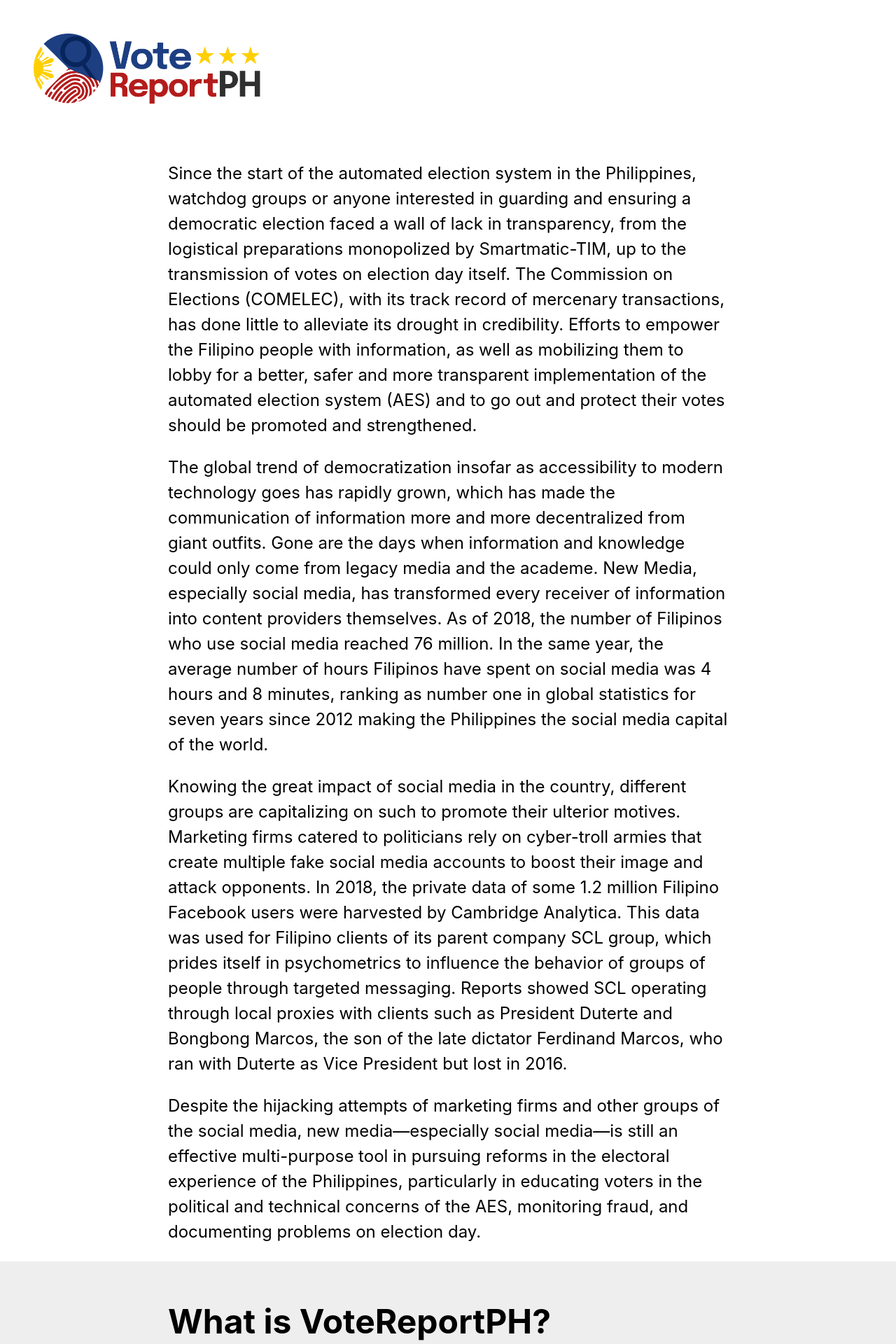
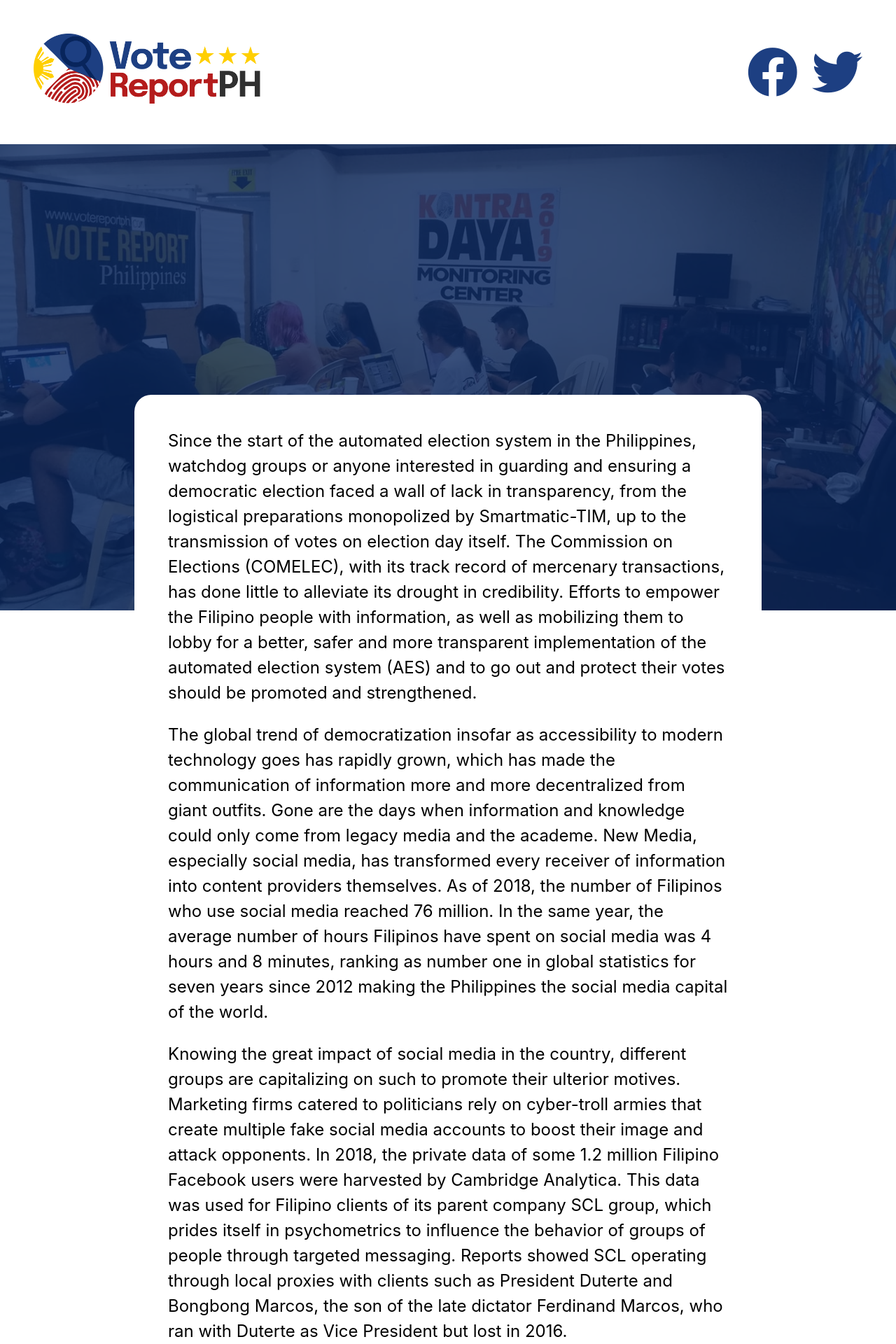
Before and after one commit to PWAPilipinas/votereportph, a Jekyll site: the page built from docs/index.md, in a window 1280 px wide. Shown: the top 1920 px of the page at 70% size. Built offline with Jekyll 4.4.1, drawn with Linux system fonts in a browser that asks for light colours.

Commit message:
ui updates

```diff
--- a/docs/_includes/header.html
+++ b/docs/_includes/header.html
@@ -1,9 +1,11 @@
 <header>
   <div class="navbar">
-    <div id="logo">
-      <a href="{{site.url}}"><img id="logo" src="/assets/img/logo.png" style="height:100px;" /></a>
+    <div class="logo">
+      <a href="{{site.url}}"><img class="logo" src="/assets/img/logo.png"/></a>
     </div>
     <div id="nav">
+      <span><a href="https://www.facebook.com/{{site.facebook}}" target="#"><i class="fab fa-facebook"></i></a></span>
+      <span><a href="https://twitter.com/{{site.twitter_handle}}" target="#"><i class="fab fa-twitter"></i></a></span>
       <!-- <ul>
         <li><a href="">link</a></li>
         <li><a href="">link</a></li>
--- a/docs/_sass/main.scss
+++ b/docs/_sass/main.scss
@@ -12,6 +12,10 @@
 $def-font-family: Epilogue, Roboto, sans-serif;
 $def-font-size:   1em;
 
+@function divide($a, $b) {
+  @return $a / $b;
+}
+
 body {
   background: $backgroundColor;
   color: $bodyColor;
@@ -19,6 +23,11 @@
   font-size: 1.5em;
   line-height: 1.5em;
   margin: 0px;
+  width: 100vw;
+}
+
+h1, h2, h3, h4, h5, h6 {
+  line-height: 1em;
 }
 
 a {
@@ -34,13 +43,18 @@
   }
 }
 
+p {
+  margin: 0;
+  padding-bottom: 1em;
+}
+
 // header
 .navbar {
   padding: 2em;
   display: flex;
 }
 
-img#logo {
+img.logo {
   max-height: 100px;
 }
 
@@ -65,33 +79,42 @@
 }
 
 // body
+.vrph-bg {
+  position: absolute;
+  z-index: -1;
+  opacity: .2;
+  img {
+      width: 100vw;
+      height: 52vw;
+  }
+}
+.overlay {
+  position: absolute;
+  width: 100vw;
+  height: 52vw;
+  background-color: $color-dark-blue;
+  z-index: -2;
+}
+#white-space-1 {
+  height: 28vw;
+}
+.white-bg {
+  padding: 2em;
+  background-color: $color-white;
+  border-radius: 24px;
+}
+
 .center-label {
   text-align: center;
 }
+
 .row {
   display: flex;
   flex-wrap: wrap;
   justify-content: center;
   margin: .5em 0;
 }
-div.row-item {
-  width: 400px;
-  margin: 2em;
-  div {
-    padding: .5em 0;
-  }
-  .icon {
-    font-size: 5em;
-    text-align: center;
-  }
-  .list-title {
-    font-weight: bold;
-    font-size: 1.5em;
-  }
-  .list-desc{
-    text-align: justify;
-  }
-}
+
 a.row-item {
   color: $color-text-gray;
   margin: 0 .5em;
@@ -107,15 +130,78 @@
 }
 
 //
-@media (min-width: 78em) {
+@media (min-width: 1024px) {
+  div.navbar {
+    justify-content: space-between;
+  }
+  div#nav {
+    font-size: 3em;
+    text-align: right;
+    align-self: center;
+  }
   .wrapper {
     width: 800px;
     margin: 0 auto;
   }
+
+  div.row-item {
+    width: 380px;
+    margin: 2em;
+    div {
+      padding: .5em 0;
+    }
+    .icon {
+      font-size: 5em;
+      text-align: center;
+    }
+    .list-title {
+      font-weight: bold;
+      font-size: 1.5em;
+    }
+    .list-desc{
+      text-align: justify;
+    }
+  }
 }
 
-@media screen and (max-width: 78em) {
+@media screen and (max-width: 1023px) {
+  body {
+    font-size: 1.25em;
+    line-height: 1.3em;
+  }
   .wrapper {
-    margin: 0 2em;
+    margin: 0 1em;
+  }
+  .white-bg {
+    padding: 1em;
+  }
+
+  .navbar {
+    padding: 1.5em;
+  }
+  img.logo {
+    max-width: 80vw;
+  }
+  div.logo {
+    margin: auto;
+  }
+
+  div.row-item {
+    max-width: 92vw;
+    margin: 2em;
+    div {
+      padding: .5em 0;
+    }
+    .icon {
+      font-size: 5em;
+      text-align: center;
+    }
+    .list-title {
+      font-weight: bold;
+      font-size: 1.5em;
+    }
+    .list-desc{
+      text-align: justify;
+    }
   }
 }
--- a/docs/index.md
+++ b/docs/index.md
@@ -2,8 +2,14 @@
 layout: default
 title: "Happy Jekylling!"
 ---
-
-<div class="wrapper">
+<div>
+<div class="vrph-bg">
+<img src="assets/img/vrph2019.jpg">
+</div>
+<div class="overlay"></div>
+</div>
+<div id="white-space-1"></div>
+<div class="wrapper white-bg">
 <p>Since the start of the automated election system in the Philippines, watchdog groups or anyone interested in guarding and ensuring a democratic election faced a wall of lack in transparency, from the logistical preparations monopolized by Smartmatic-TIM, up to the transmission of votes on election day itself. The Commission on Elections (COMELEC), with its track record of mercenary transactions, has done little to alleviate its drought in credibility. Efforts to empower the Filipino people with information, as well as mobilizing them to lobby for a better, safer and more transparent implementation of the automated election system (AES) and to go out and protect their votes should be promoted and strengthened.</p>
 
 <p>The global trend of democratization insofar as accessibility to modern technology goes has rapidly grown, which has made the communication of information more and more decentralized from giant outfits. Gone are the days when information and knowledge could only come from legacy media and the academe. New Media, especially social media, has transformed every receiver of information into content providers themselves. As of 2018, the number of Filipinos who use social media reached 76 million. In the same year, the average number of hours Filipinos have spent on social media was 4 hours and 8 minutes, ranking as number one in global statistics for seven years since 2012 making the Philippines the social media capital of the world.</p>
@@ -12,9 +18,10 @@
 
 <p>Despite the hijacking attempts of marketing firms and other groups of the social media, new media—especially social media—is still an effective multi-purpose tool in pursuing reforms in the electoral experience of the Philippines, particularly in educating voters in the political and technical concerns of the AES, monitoring fraud, and documenting problems on election day.</p>
 </div>
+
 <div style="background-color:#eee;padding-top:1.5em;padding-bottom:2em;">
 <div class="wrapper">
-<h1>What is VoteReportPH?</h1>
+<h2>What is VoteReportPH?</h2>
 
 <p>Formed in 2010, VoteReportPH started as a grassroots-based electoral campaign by the Computer Professionals’ Union during the first national automated election in the country. It aimed to inform, organize, and mobilize the Filipino people to push for meaningful reforms in the elections with the aid of new media technology. It sought to orient the masses on the nature of Philippine elections in the context of electronic voting, as well as monitor and document occurrences of electoral fraud and other problems related to the AES.</p>
 
@@ -22,7 +29,7 @@
 </div>
 </div>
 <h3 class="center-label">VoteReportPh has the following components</h3>
-<div >
+<div class="container" >
   <div class="row">
     <a class="row-item">
       <div class="row-item">
```
Also changed, not shown: docs/assets/img/vrph2019.jpg (added).
